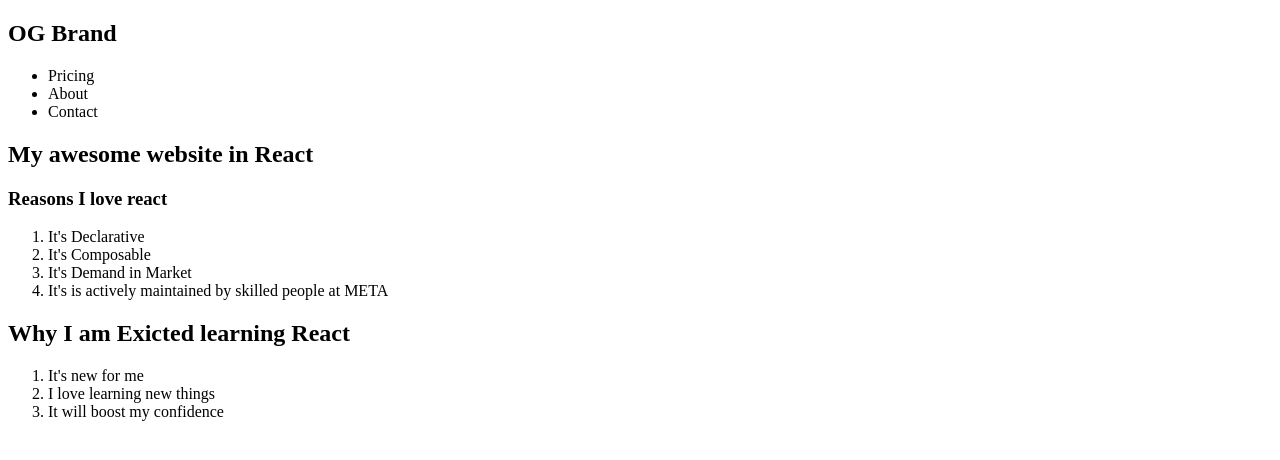
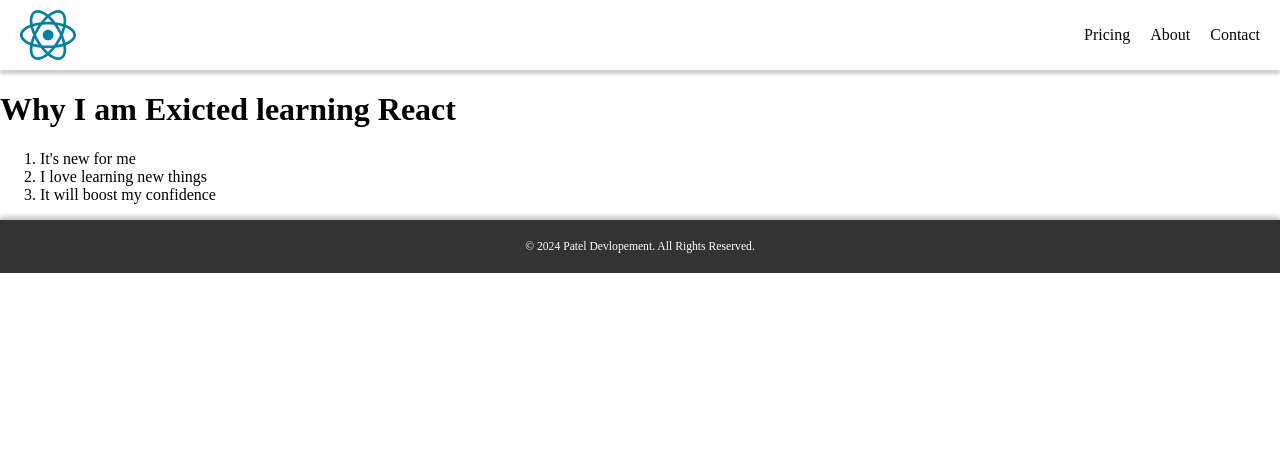
Before and after one commit to kalakhhata/React_Project_Learning, a plain HTML site: page index.html in a window 1280 px wide. Drawn offline with nearby package versions, Linux system fonts and the light colour scheme.

Commit message:
I just again worked in react making small components of the small snipppets of the html code and combined it using react

```diff
--- /dev/null
+++ b/Footer.js
@@ -0,0 +1,7 @@
+function FooterShow(){
+    return (
+        <footer>
+            <small>&copy; 2024 Patel Devlopement. All Rights Reserved.</small>
+        </footer>
+    )
+}
--- /dev/null
+++ b/Header.js
@@ -0,0 +1,17 @@
+
+function Header(){
+
+return (
+        <header>
+            <nav className="nav">
+                <img className="logo" src="./logo_light.svg" />
+                <ul className="nav-items">
+                    <li>Pricing</li>
+                    <li>About</li>
+                    <li>Contact</li>
+                </ul>
+            </nav>
+        </header>
+)
+
+}
--- /dev/null
+++ b/MainContent.js
@@ -0,0 +1,12 @@
+function MainContent(){
+    return(
+        <div>
+            <h1>Why I am Exicted learning React</h1>
+                <ol>
+                <li>It's new for me</li>
+                <li>I love learning new things</li>
+                <li>It will boost my confidence</li>
+            </ol>
+        </div>
+    )
+}
--- a/index.html
+++ b/index.html
@@ -10,9 +10,11 @@
     <title>Document</title>
 </head>
 <body>
-    <header id="header"></header>
-    <div id="nav_content"></div>
-    <div id="reasons"></div>
+    <div id="page"></div>
+<script type="text/babel" src="./Header.js"></script>
+<script type="text/babel" src="./MainContent.js"></script>
+<script type="text/babel" src="./Footer.js"></script>
 <script src="script.js" type="text/babel"></script>
+
 </body>
 </html>
--- a/script.js
+++ b/script.js
@@ -1,38 +1,21 @@
-const navbar = (
-    <nav>
-        <h1>OG Brand</h1>
-        <ul>
-            <li>Pricing</li>
-            <li>About</li>
-            <li>Contact</li>
-        </ul>
-    </nav>
-)
-const nav_content = (
-    <div>
-        <h2>My awesome website in React</h2>
-        <h3>Reasons I love react</h3>
-        <ol>
-            <li>It's Declarative</li>
-            <li>It's Composable</li>
-            <li>It's Demand in Market</li>
-            <li>It's is actively maintained by skilled people at META</li>
-        </ol>
-    </div>
-)
 
-function ReasonsShow(){
+
+
+
+
+
+function App(){
     return (
-        <nav>
-        <h1>Why I am Exicted learning React</h1>
-        <ol>
-            <li>It's new for me</li>
-            <li>I love learning new things</li>
-            <li>It will boost my confidence</li>
-        </ol>
-        </nav>
+        <div>
+            <Header />
+            <MainContent />
+            <FooterShow />
+        </div>
     )
 }
-ReactDOM.render(navbar,document.getElementById("header"));
-ReactDOM.render(nav_content,document.getElementById("nav_content"));
-ReactDOM.render(<ReasonsShow/>,document.getElementById("reasons"));
+
+
+
+
+
+ReactDOM.render(<App/>,document.getElementById("page"));
--- a/style.css
+++ b/style.css
@@ -0,0 +1,54 @@
+header {
+    box-shadow: 0px 4px 4px rgba(0, 0, 0, 0.2); /* Only adds shadow at the bottom */
+    padding: 10px 0;
+    background-color: #ffffff; /* Optional: Set background color if needed */
+}
+
+.nav {
+    display: flex;
+    justify-content: space-between;
+    align-items: center;
+    padding: 0 20px; /* Adjust padding as needed */
+}
+
+.logo {
+    height: 50px; /* Adjust logo size as needed */
+}
+
+.nav-items {
+    list-style: none;
+    display: flex;
+    gap: 20px;
+}
+
+.nav-items li {
+    cursor: pointer;
+}
+
+body, html {
+    margin: 0;
+    padding: 0;
+    min-height: 100%;
+    display: flex;
+    flex-direction: column;
+}
+
+body {
+    display: flex;
+    flex-direction: column;
+}
+
+footer {
+    background-color: #333; /* Dark background color */
+    color: #ffffff; /* White text color */
+    text-align: center; /* Center-align the text */
+    padding: 20px 0; /* Add padding for spacing */
+    font-size: 14px; /* Set a smaller font size */
+    box-shadow: 0px -4px 4px rgba(0, 0, 0, 0.2); /* Add shadow at the top */
+    margin-top: auto; /* Pushes the footer to the bottom */
+}
+
+footer small {
+    display: block; /* Ensures the text takes its own line */
+    margin: 0; /* Removes any default margin */
+}
```
Also changed, not shown: logo_light.svg (added).
